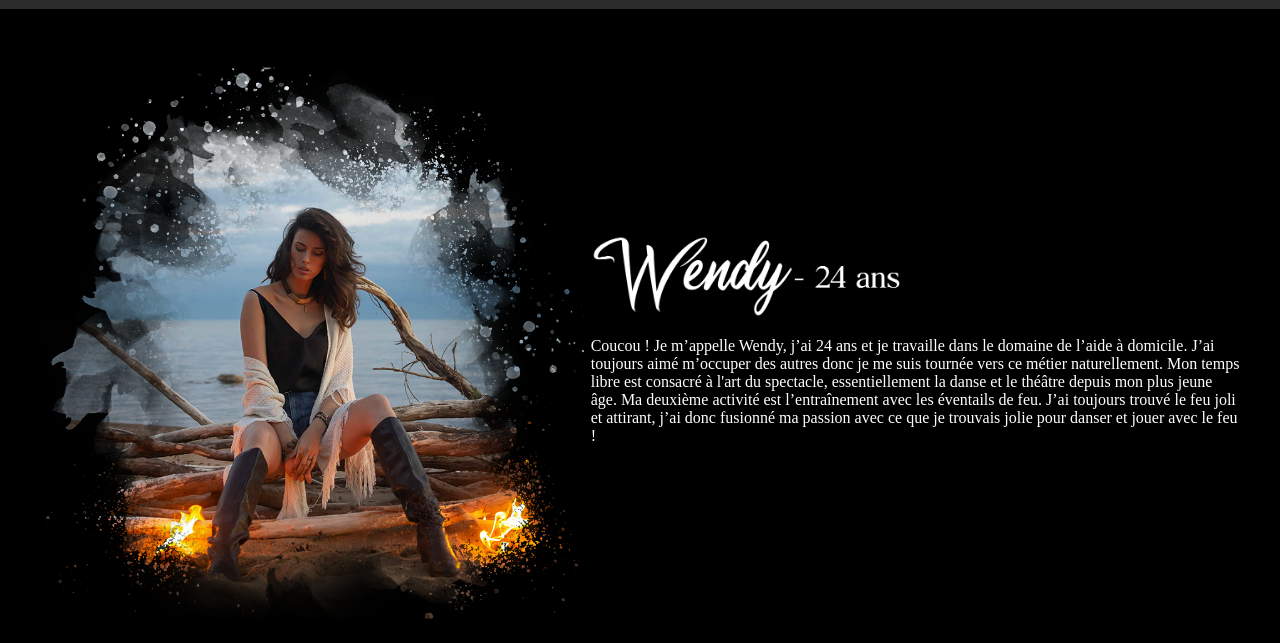
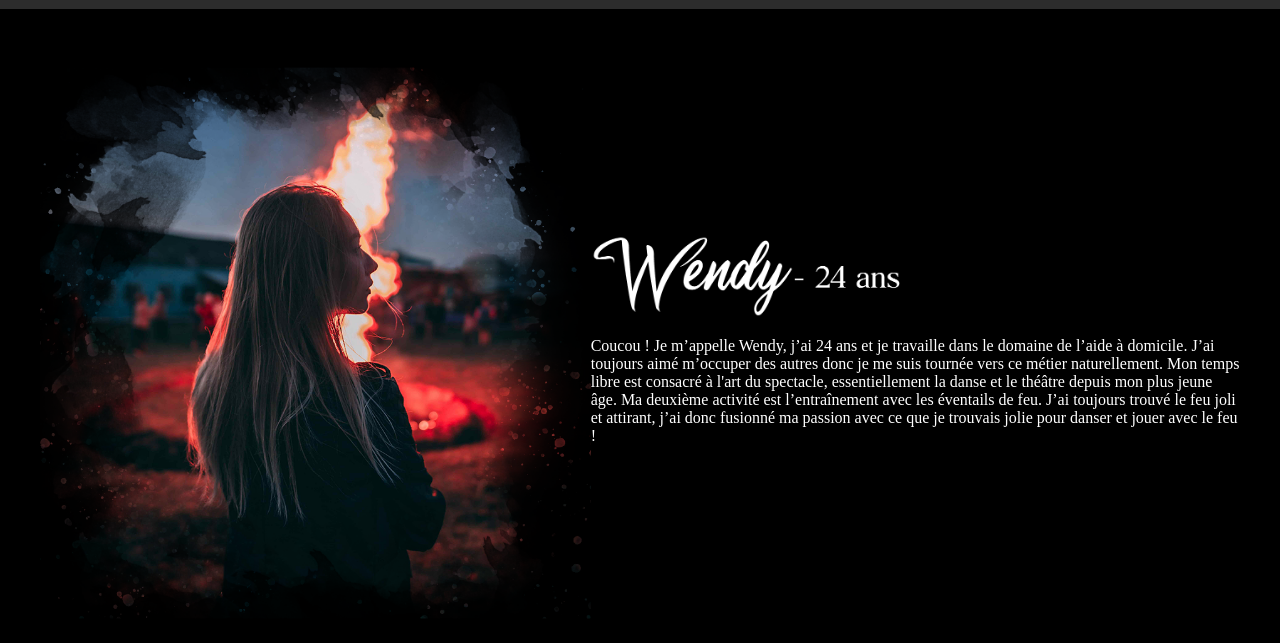
Before and after one commit to Leeeea/fs, a plain HTML site: page pages/equipe.html in a window 1280 px wide. Shown: the part 157-800 px from the top of the page. Drawn offline with Linux system fonts and the light colour scheme.

Commit message:
Update equipe.html

```diff
--- a/pages/equipe.html
+++ b/pages/equipe.html
@@ -76,7 +76,7 @@
     <!-- main -->
     <main class="equipe">
         <div>
-            <img src="../img/Camille.png" alt="">
+            <img src="../img/Wendy.png" alt="">
             <div>
                 <img src="../img/wendy h1.png" alt="" max-width="10%">
                 <p>Coucou ! Je m’appelle Wendy, j’ai 24 ans et je travaille dans le domaine de l’aide à domicile. J’ai toujours aimé m’occuper des autres donc je me suis tournée vers ce métier naturellement. Mon temps libre est consacré à l'art du spectacle, essentiellement la danse et le théâtre depuis mon plus jeune âge. Ma deuxième activité est l’entraînement avec les éventails de feu. J’ai toujours trouvé le feu joli et attirant, j’ai donc fusionné ma passion avec ce que je trouvais jolie pour danser et jouer avec le feu !</p>
```
